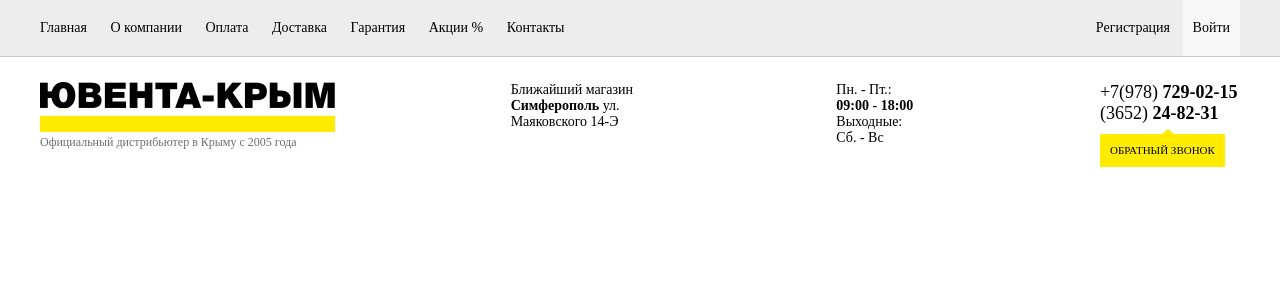
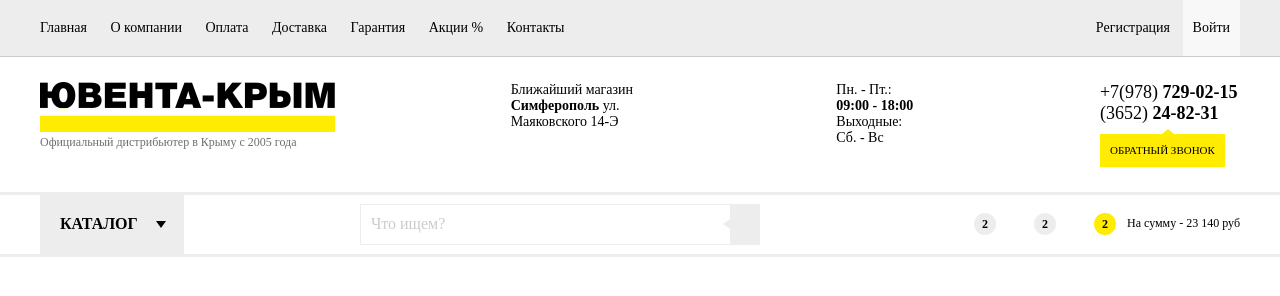
Before and after one commit to vladian95/uventa, a website: page app/index.html in a window 1280 px wide. Drawn offline with nearby package versions, Linux system fonts and the light colour scheme; files that its build step writes are made by us from their sources; a web font is replaced by a local one.

Commit message:
added section search

```diff
--- a/app/index.html
+++ b/app/index.html
@@ -59,6 +59,22 @@
             </div>
         </div>
     </section>
+    <section class="search">
+        <div class="container">
+            <div class="search__inner">
+                <div class="catalog">Каталог</div>
+                <form class="search__form">
+                    <input type="text" placeholder="Что ищем?">
+                </form>
+                <div class="search__icon-box">
+                    <div class="icon-item icon__item-like"></div>
+                    <div class="icon-item icon__item-applications"></div>
+                    <div class="icon-item icon__item-basket"></div>
+                    <span>На сумму - 23 140 руб</span>
+                </div>
+            </div>
+        </div>
+    </section>
 
 
 
--- a/app/scss/_fonts.scss
+++ b/app/scss/_fonts.scss
@@ -0,0 +1,75 @@
+@font-face {
+    font-family: 'icomoon';
+    src:  url('../fonts/icomoon.eot?ik4sao');
+    src:  url('../fonts/icomoon.eot?ik4sao#iefix') format('embedded-opentype'),
+      url('../fonts/icomoon.ttf?ik4sao') format('truetype'),
+      url('../fonts/icomoon.woff?ik4sao') format('woff'),
+      url('../fonts/icomoon.svg?ik4sao#icomoon') format('svg');
+    font-weight: normal;
+    font-style: normal;
+    font-display: block;
+  }
+
+  [class^="icon-"], [class*=" icon-"] {
+    /* use !important to prevent issues with browser extensions that change fonts */
+    font-family: 'icomoon' !important;
+    speak: never;
+    font-style: normal;
+    font-weight: normal;
+    font-variant: normal;
+    text-transform: none;
+    line-height: 1;
+
+    /* Better Font Rendering =========== */
+    -webkit-font-smoothing: antialiased;
+    -moz-osx-font-smoothing: grayscale;
+  }
+
+  .icon-done:before {
+    content: "\e900";
+  }
+  .icon-search:before {
+    content: "\f002";
+  }
+  .icon-map-marker:before {
+    content: "\f041";
+  }
+  .icon-heart-o:before {
+    content: "\f08a";
+  }
+  .icon-copy:before {
+    content: "\f0c5";
+  }
+  .icon-files-o:before {
+    content: "\f0c5";
+  }
+  .icon-google:before {
+    content: "\f1a0";
+  }
+  .icon-circle-thin:before {
+    content: "\f1db";
+  }
+  .icon-pie-chart:before {
+    content: "\f200";
+  }
+  .icon-shopping-basket:before {
+    content: "\f291";
+  }
+  .icon-cart:before {
+    content: "\e93a";
+  }
+  .icon-alarm:before {
+    content: "\e950";
+  }
+  .icon-stats-bars:before {
+    content: "\e99c";
+  }
+  .icon-bin:before {
+    content: "\e9ac";
+  }
+  .icon-exit:before {
+    content: "\ea14";
+  }
+  .icon-instagram:before {
+    content: "\ea92";
+  }
--- a/app/scss/style.scss
+++ b/app/scss/style.scss
@@ -91,3 +91,92 @@
 
     }
 }
+.search{
+    border-top: solid 3px #ededed;
+    border-bottom: solid 3px #ededed;
+}
+.search__inner{
+    display: flex;
+    justify-content: space-between;
+    align-items: center;
+    .catalog{
+        min-height: 45px;
+        text-transform: uppercase;
+        background-color: #ededed;
+        padding: 20px 46px 20px 20px;
+        font-size: 16px;
+        font-weight: 600;
+        position: relative;
+        &::before{
+            content: '';
+            position: absolute;
+            width: 0;
+            height: 0;
+            top: 26px;
+            right: 18px;
+            border-left: 5px solid transparent;
+            border-right: 5px solid transparent;
+            border-top: 7px solid #000;
+        }
+    }
+    .search__form{
+        position: relative;
+        &::after{
+            content: '';
+            position: absolute;
+            width: 0;
+            height: 0;
+            top: 15px;
+            right: 30px;
+            border-right: 7px solid #ededed;
+            border-bottom: 5px solid transparent;
+            border-top: 5px solid transparent;
+        }
+        &::before{
+            content: "\f002";
+            font-family: icomoon;
+            position: absolute;
+            top: 0;
+            right: 0;
+            font-size: 20px;
+            color: #000;
+        }
+        input{
+            width: 400px;
+            padding: 10px;
+            border: solid 1px #ededed;
+            border-right: 30px solid #ededed;
+            &::placeholder{
+                color: #ccc;
+            }
+        }
+    }
+    .search__icon-box{
+        display: flex;
+        align-items: center;
+        .icon-item{
+            width: 22px;
+            height: 22px;
+            background-color: #ededed;
+            border-radius: 50%;
+            margin-left: 38px;
+            position: relative;
+            &::before{
+                content: '2';
+                position: absolute;
+                top: 50%;
+                left: 50%;
+                transform: translate(-50%,-50%);
+                font-size: 12px;
+                font-weight: 600;
+            }
+        }
+        .icon__item-basket{
+            background-color: #ffec00;
+        }
+        span{
+            margin-left: 11px;
+            font-size: 12px;
+        }
+    }
+}
```
